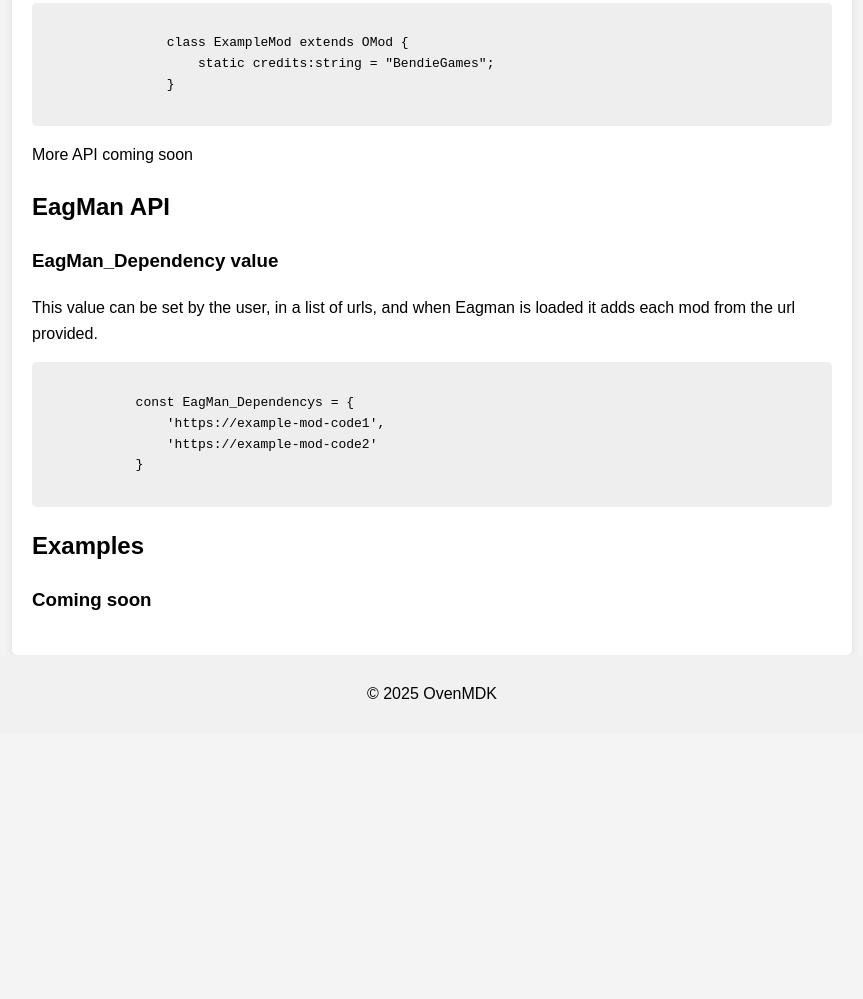
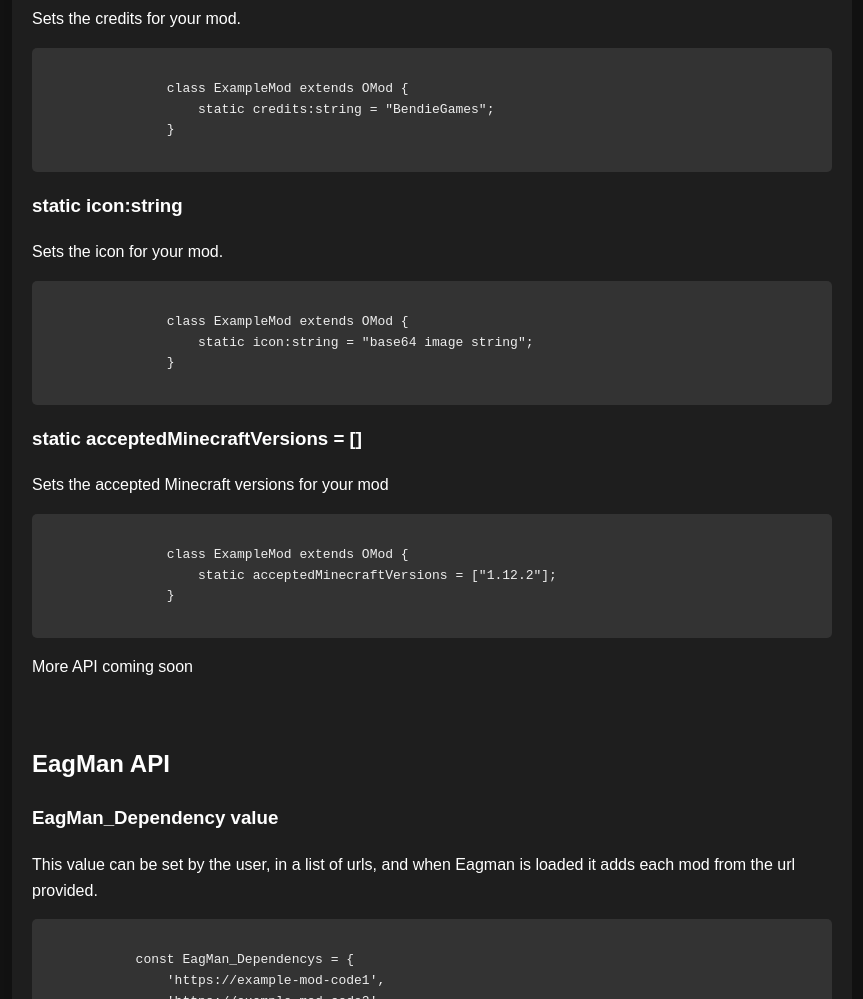
Before and after one commit to OvenMDK/Docs, a website: page api.html in a window 1280 px wide. Shown: the part 977-1976 px from the top of the page, without its empty margins (208-1071 px from the left). Before the commit the page ends 1710 px from the top, so only its background shows below. Drawn offline with Linux system fonts and the dark colour scheme.

Commit message:
90/100% finished for the current API of oven.

```diff
--- a/api.html
+++ b/api.html
@@ -52,6 +52,29 @@
             bottom: 0;
             width: 100%;
         }
+        @media (prefers-color-scheme: dark) {
+            body {
+                background-color: #121212;
+                color: #ffffff;
+            }
+            header {
+                background: #1e1e1e;
+            }
+            nav a {
+                color: #bb86fc;
+            }
+            main {
+                background: #1e1e1e;
+                color: #ffffff;
+            }
+            pre {
+                background: #333;
+                color: #eee;
+            }
+            footer {
+                background: #1e1e1e;
+            }
+        }
     </style>
 </head>
 <body>
@@ -61,6 +84,7 @@
     </header>
     <nav>
         <a href="#overview">Overview</a>
+        <a href="#OVENMDK-API">OvenMDK API</a>
         <a href="#EagMan-API">EagMan API</a>
         <a href="index.html">Home</a>
     </nav>
@@ -69,7 +93,8 @@
             <h2>Overview</h2>
             <p>OvenMDK allows you to make mods faster and easier, while EagMan is dependency manager </p>
         </section>
-        <section id="API">
+        <br/>
+        <section id="OVENMDK-API">
             <!-- example API -->
             <h1>OvenMDK API</h1>
             <h3>static title:string</h3>
@@ -87,7 +112,6 @@
                     static description:string = "OvenMDK Example Mod";
                 }
             </code></pre>
-
             <h3>static credits:string</h3>
             <p>Sets the credits for your mod.</p>
             <pre><code>
@@ -95,15 +119,33 @@
                     static credits:string = "BendieGames";
                 }
             </code></pre>
+            <h3>static icon:string</h3>
+            <p>Sets the icon for your mod.</p>
+            <pre><code>
+                class ExampleMod extends OMod {
+                    static icon:string = "base64 image string";
+                }
+            </code></pre>
+
+            <h3>static acceptedMinecraftVersions = []</h3>
+            <p>Sets the accepted Minecraft versions for your mod</p>
+            <pre><code>
+                class ExampleMod extends OMod {
+                    static acceptedMinecraftVersions = ["1.12.2"];
+                }
+            </code></pre>
             <p> More API coming soon</p>
-            <!-- <h3>POST /api/v1/items</h3>
-            <p>Creates a new item.</p>
-            <pre><code>curl -X POST https://api.example.com/api/v1/items -d '{"name": "NewItem"}'</code></pre>
+            <!-- documentation to add:
 
-            <h3>GET /api/v1/items/{id}</h3>
-            <p>Retrieves a specific item by ID.</p>
-            <pre><code>curl -X GET https://api.example.com/api/v1/items/1</code></pre> -->
+             static acceptedEFVersions = ["2.7.3"];
+
+             and
+             static init():void {
+                console.log("ExampleMod Loaded!");
+             }
+            -->
         </section>
+        <br/>
         <section id="EagMan-API">
             <h1>EagMan API</h1>
             <h3>EagMan_Dependency value</h3>
@@ -115,6 +157,7 @@
             }
             </code></pre>
         </section>
+        <br/>
         <section id="examples">
             <h2>Examples</h2>
             <h3>Coming soon</h3>
```
Also changed, not shown: index.html (+23 -0 lines), 1 other file.
